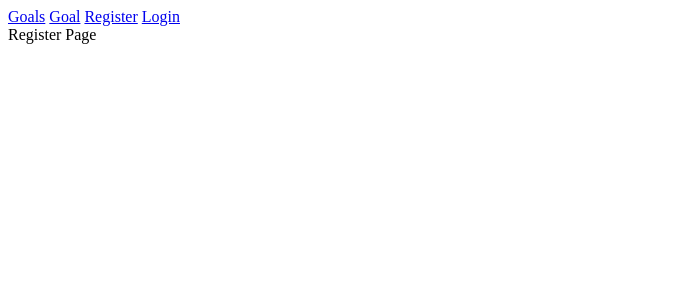
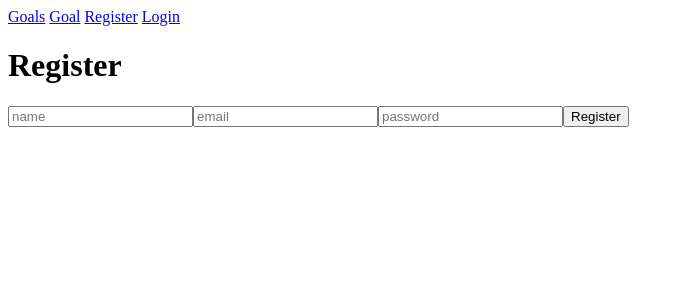
Before and after one commit to danielskjo/goal-tracker, a React (Create React App) app in the folder client/: page /register in a window 1280 px wide. Shown: the top 300 px of the page, without its empty margins (0-684 px from the left). Built offline with nearby package versions, Linux system fonts and the light colour scheme.

Commit message:
Added register page

```diff
--- a/client/package.json
+++ b/client/package.json
@@ -4,6 +4,9 @@
   "version": "0.1.0",
   "private": true,
   "dependencies": {
+    "@emotion/react": "^11.7.1",
+    "@emotion/styled": "^11.6.0",
+    "@mui/material": "^5.2.8",
     "@testing-library/jest-dom": "^5.16.1",
     "@testing-library/react": "^12.1.2",
     "@testing-library/user-event": "^13.5.0",
--- a/client/src/pages/RegisterPage.js
+++ b/client/src/pages/RegisterPage.js
@@ -1,9 +1,36 @@
-import React from 'react'
+import React, {useState} from 'react'
 
 const RegisterPage = () => {
+    const [name, setName] = useState('')
+    const [email, setEmail] = useState('')
+    const [password, setPassword] = useState('')
+
+    const handleSubmit = () => {
+        fetch('/api/auth/register', {
+            method: 'POST',
+            'headers': {
+                'Content-Type': 'application/json'
+            },
+            body: JSON.stringify({
+                'name': name,
+                'email': email,
+                'password': password
+            })
+        }).then(res => {
+            console.log(res)
+        }).catch(err => console.log(err))
+    }
+
     return (
         <div>
-            Register Page
+            <h1>Register</h1>
+            <div>
+                <input type='text' placeholder='name' value={name} onChange={(e) => setName(e.target.value)}/>
+                <input type='text' placeholder='email' value={email} onChange={(e) => setEmail(e.target.value)}/>
+                <input type='text' placeholder='password' value={password}
+                       onChange={(e) => setPassword(e.target.value)}/>
+                <button onClick={handleSubmit}>Register</button>
+            </div>
         </div>
     )
 }
```
Also changed, not shown: 2 other files (tests, documents, lock files or other folders).
